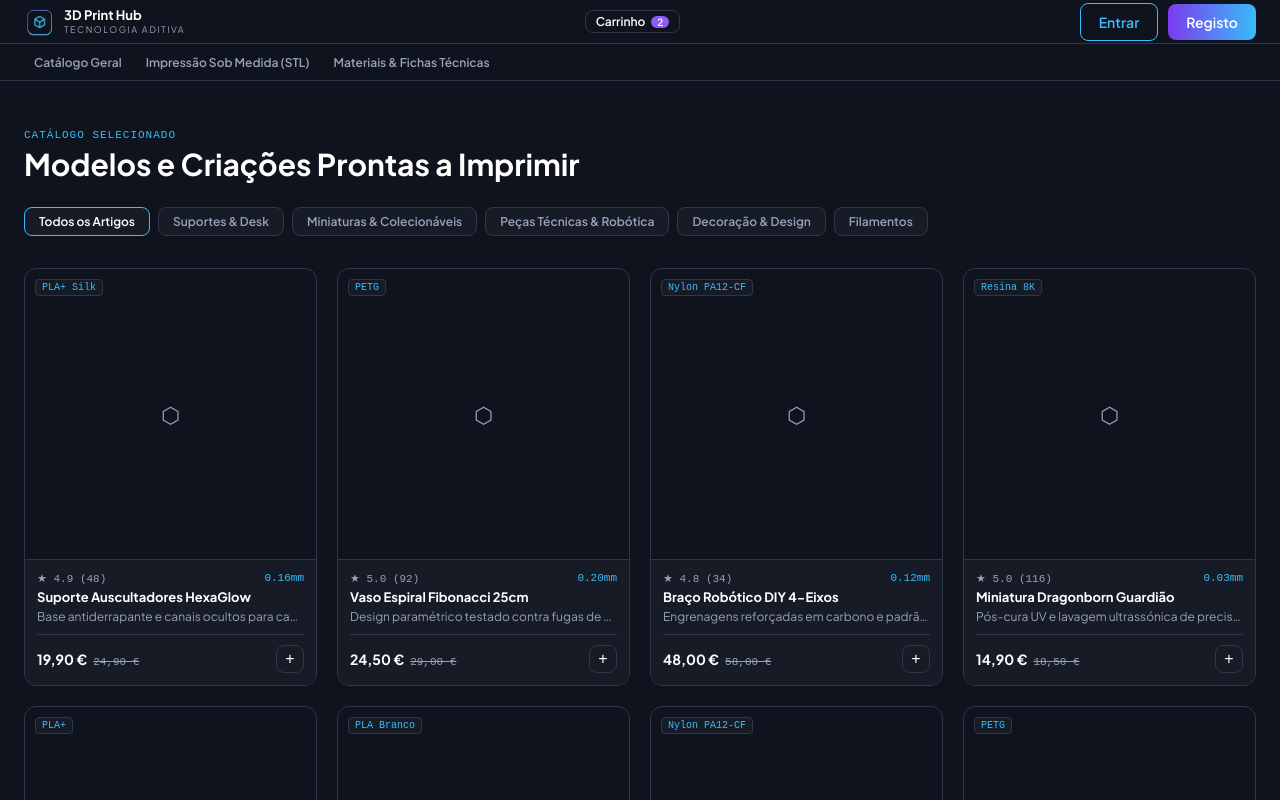
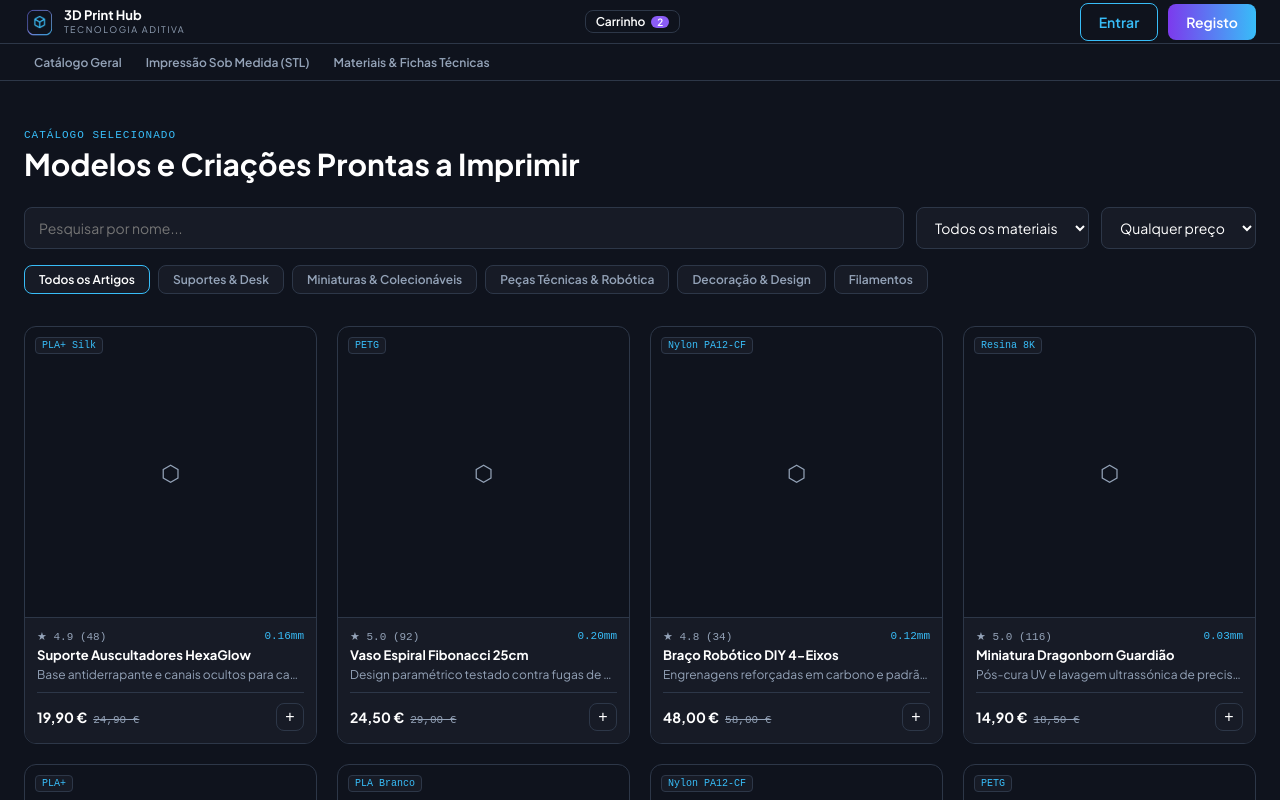
Before and after one commit to BrunoGoncalo101/3DPrintHub-frontend, a React app in the folder frontend/: page /catalogo in a window 1280 px wide. Shown: the top 800 px of the page. Built offline with nearby package versions, Linux system fonts and the light colour scheme; the HTML template or start-up script is replaced by a standard one.

Commit message:
Agora a pagina de catalogos tem caixa de barra de pesquisa e da para filtrar por material do produto e intervalos de preços.

```diff
--- a/frontend/src/pages/CatalogoPage.jsx
+++ b/frontend/src/pages/CatalogoPage.jsx
@@ -12,27 +12,108 @@ const categorias = [
   "Filamentos",
 ];
 
+// É a lista de materiais, tirada dos produtos (não há repetidos)
+const materiais = [...new Set(produtos.map((produto) => produto.material))];
+
+//Intervalo preços
+const precos = [
+{ id: "todos", nome: "Qualquer preço", min: 0, max: Infinity},
+{ id: "ate15", nome: "Até 15€", min: 0, max: 15},
+{ id: "15a30", nome: "15€ a 30€", min: 15, max: 30},
+{ id: "mais30", nome: "Mais de 30€", min: 30, max: Infinity},
+];
+
+//Normalização, passa tudo para minusculo e sem acentos.
+function normalizar(texto){
+  return texto
+  .toLowerCase()
+  .normalize("NFD")
+  .replace(/[̀-ͯ]/g, "");
+}
+
 export default function CatalogoPage() {
-  // Guarda a categoria escolhida; começa em "Todos os Artigos"
+  // Estados das variaveis de filtro
   const [categoriaAtiva, setCategoriaAtiva] = useState(categorias[0]);
+  const [pesquisa, setPesquisa] = useState("");
+  const [material, setMaterial] = useState("");
+  const [precoId, setPrecoId] = useState("todos");
+  //Intervalo de preço selecionado, min e max.
+  const intervalo = precos.find((p) => p.id === precoId);
 
-  // Se for "Todos", mostra tudo; senão, só os produtos dessa categoria
-  const produtosVisiveis =
-    categoriaAtiva === categorias[0]
-      ? produtos
-      : produtos.filter((produto) => produto.categoria === categoriaAtiva);
+  // Agora um produto só aparece se passar em todos os filtros.
+  const produtosVisiveis = produtos.filter((produto) => {
+  const nome = normalizar(produto.nome);
+  const textoPesquisa = normalizar(pesquisa.trim());
+  const todasCategorias = categoriaAtiva === categorias[0];
 
-  return (
+  if (!todasCategorias && produto.categoria !== categoriaAtiva) return false;
+  if (!nome.includes(textoPesquisa)) return false;
+  if (material !== "" && produto.material !== material) return false;
+  if (produto.precoBase < intervalo.min) return false;
+  if (produto.precoBase >= intervalo.max) return false;
+
+  return true; // passou em todos os filtros
+});
+
+//Limpa filtros e volta para o estado inicial pre definido.
+function limparFiltros() {
+    setCategoriaAtiva(categorias[0]);
+    setPesquisa("");
+    setMaterial("");
+    setPrecoId("todos");
+  }
+
+ return (
     <section className="catalogo">
       <p className="catalogo-etiqueta">Catálogo Selecionado</p>
       <h1 className="catalogo-titulo">Modelos e Criações Prontas a Imprimir</h1>
+
+      <div className="catalogo-barra">
+        <input
+          type="search"
+          className="catalogo-pesquisa"
+          placeholder="Pesquisar por nome..."
+          aria-label="Pesquisar por nome"
+          value={pesquisa}
+          onChange={(e) => setPesquisa(e.target.value)}
+        />
+
+        <select
+          className="catalogo-select"
+          aria-label="Filtrar por material"
+          value={material}
+          onChange={(e) => setMaterial(e.target.value)}
+        >
+          <option value="">Todos os materiais</option>
+          {materiais.map((m) => (
+            <option key={m} value={m}>
+              {m}
+            </option>
+          ))}
+        </select>
+
+        <select
+          className="catalogo-select"
+          aria-label="Filtrar por preço"
+          value={precoId}
+          onChange={(e) => setPrecoId(e.target.value)}
+        >
+          {precos.map((p) => (
+            <option key={p.id} value={p.id}>
+              {p.nome}
+            </option>
+          ))}
+        </select>
+      </div>
 
       <div className="catalogo-filtros">
         {categorias.map((categoria) => (
           <button
             key={categoria}
             type="button"
-            className={categoria === categoriaAtiva ? "filtro filtro-ativo" : "filtro"}
+            className={
+              categoria === categoriaAtiva ? "filtro filtro-ativo" : "filtro"
+            }
             onClick={() => setCategoriaAtiva(categoria)}
           >
             {categoria}
@@ -41,7 +122,12 @@ export default function CatalogoPage() {
       </div>
 
       {produtosVisiveis.length === 0 ? (
-        <p className="catalogo-vazio">Ainda não há produtos nesta categoria.</p>
+        <div className="catalogo-vazio">
+          <p>Nenhum produto corresponde aos filtros escolhidos.</p>
+          <button type="button" className="filtro" onClick={limparFiltros}>
+            Limpar filtros
+          </button>
+        </div>
       ) : (
         <div className="catalogo-grelha">
           {produtosVisiveis.map((produto) => (
--- a/frontend/src/styles/CatalogoPage.css
+++ b/frontend/src/styles/CatalogoPage.css
@@ -17,6 +17,37 @@
   margin: 0 0 24px;
   font-size: 30px;
   font-weight: 700;
+}
+
+/* NOVO (tarefa 59): pesquisa e filtros de material e preço */
+
+.catalogo-barra {
+  display: flex;
+  flex-wrap: wrap;
+  gap: 12px;
+  margin-bottom: 16px;
+}
+
+.catalogo-pesquisa,
+.catalogo-select {
+  padding: 10px 14px;
+  font-family: var(--fonte);
+  font-size: 14px;
+  color: var(--cor-texto);
+  background-color: var(--cor-cartao);
+  border: 1px solid var(--cor-borda);
+  border-radius: var(--raio);
+}
+
+.catalogo-pesquisa {
+  flex: 1;
+  min-width: 220px;
+}
+
+.catalogo-pesquisa:focus,
+.catalogo-select:focus {
+  outline: none;
+  border-color: var(--cor-secundaria);
 }
 
 /* Filtros por categoria*/
@@ -66,6 +97,11 @@
   color: var(--cor-texto-secundario);
 }
 
+/* NOVO (tarefa 59): espaço entre a mensagem e o botão */
+.catalogo-vazio p {
+  margin: 0 0 12px;
+}
+
 /* Telemovel */
 
 @media (max-width: 900px) {
```
